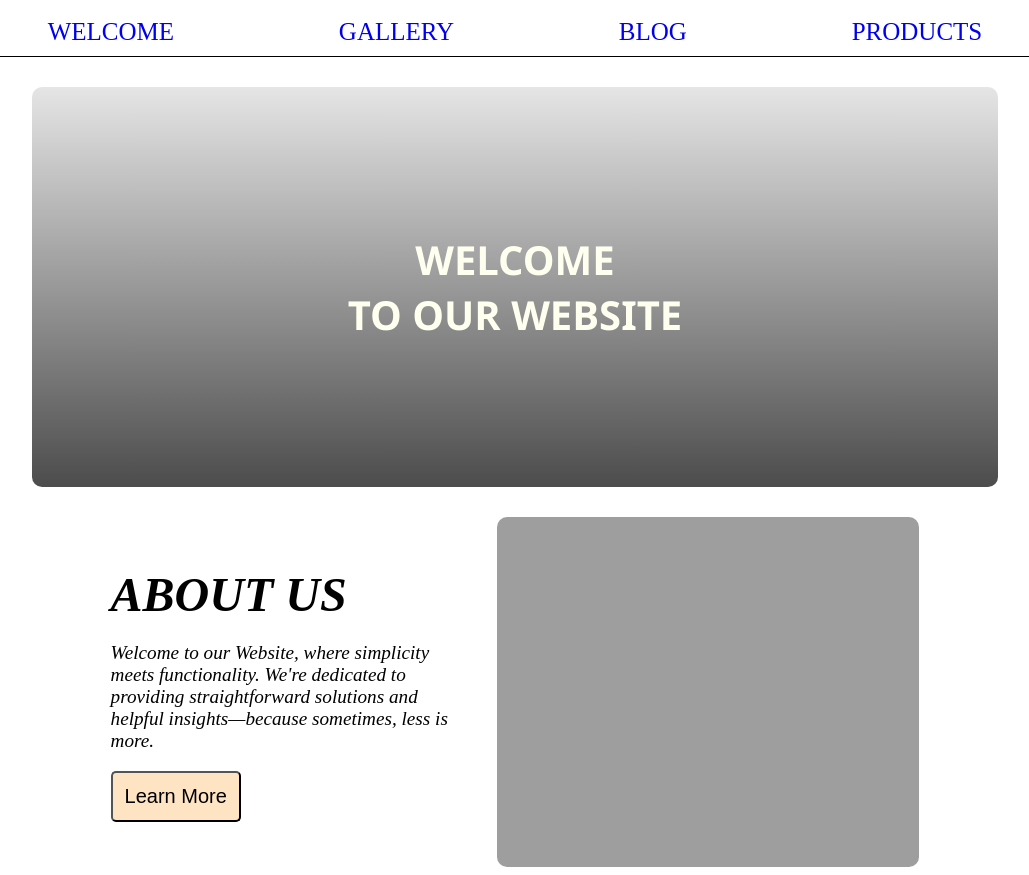
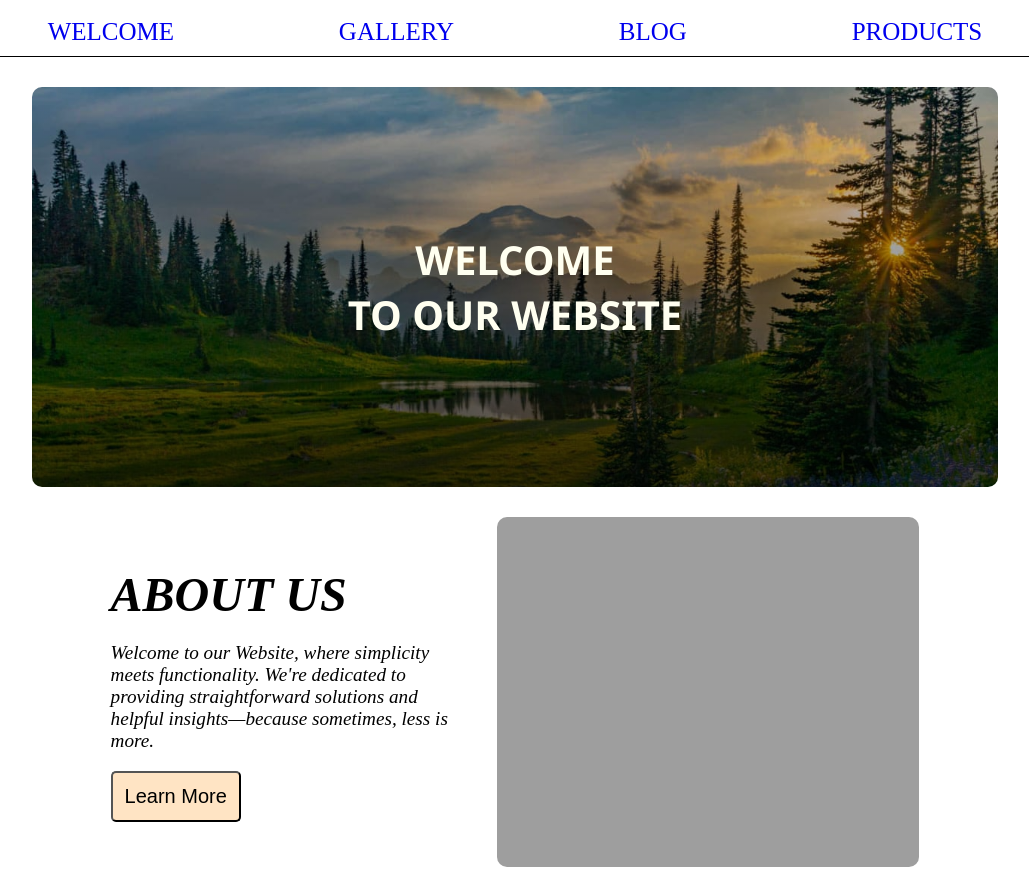
Before and after one commit to debasish494/First-Website, a plain HTML site: page html/index.html in a window 1280 px wide. Shown: the top 875 px of the page, without its empty margins (125-1154 px from the left). Drawn offline with Linux system fonts and the light colour scheme; the site is published under a folder, as on GitHub Pages, so addresses that start at the root find nothing.

Commit message:
Update style.css

```diff
--- a/css/style.css
+++ b/css/style.css
@@ -31,7 +31,7 @@ nav{
     width: 90%;
     height: 400px;
     border-radius: 10px;
-    background-image: linear-gradient(rgb(0,0,0,0.1), rgb(0,0,0,0.7)), url("/files/images/nature-image.jpg");
+    background-image: linear-gradient(rgb(0,0,0,0.1), rgb(0,0,0,0.7)), url("../files/images/nature-image.jpg");
     background-size: cover;
     background-repeat: no-repeat;
 }
```
